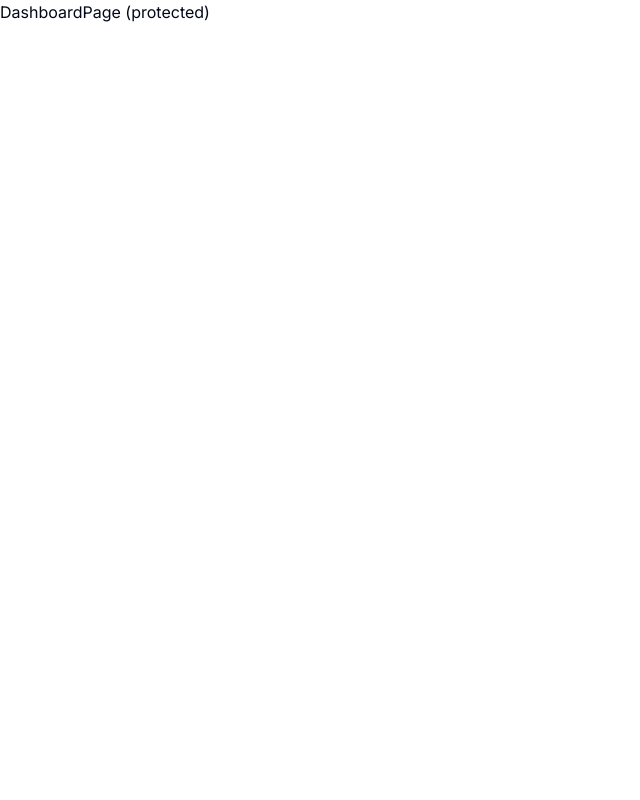
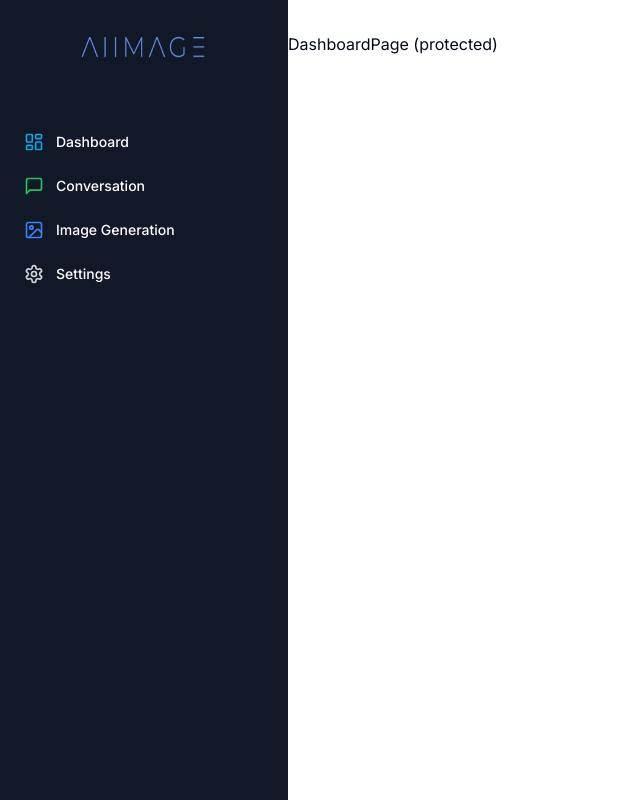
Before and after one commit to CodeZera11/AI-Image, a Next.js app: page /dashboard in a window 1280 px wide. Shown: the whole page, without its empty margins (0-640 px from the left). Built offline with nearby package versions, Linux system fonts and the light colour scheme.

Commit message:
completed sidebar

```diff
--- a/app/(dashboard)/(routes)/dashboard/page.tsx
+++ b/app/(dashboard)/(routes)/dashboard/page.tsx
@@ -5,7 +5,6 @@
     return (
         <div>
             <div>DashboardPage (protected)</div>
-            <UserButton afterSignOutUrl='/' />
         </div>
     )
 }
--- /dev/null
+++ b/app/(dashboard)/layout.tsx
@@ -0,0 +1,18 @@
+import Navbar from "@/components/Navbar"
+import Sidebar from "@/components/Sidebar"
+
+const DashboardLayout = ({ children }: { children: React.ReactNode }) => {
+    return (
+        <div className="h-full relative">
+            <div className="h-full hidden md:flex md:flex-col md:w-72 md:fixed md:inset-y-0 md:z-[80] bg-gray-900">
+                <Sidebar />
+            </div>
+            <main className="md:pl-72">
+                <Navbar />
+                {children}
+            </main>
+        </div>
+    )
+}
+
+export default DashboardLayout
--- /dev/null
+++ b/components/MobileSidebar.tsx
@@ -0,0 +1,22 @@
+import React from 'react'
+import { Button } from './ui/button'
+import { Menu } from 'lucide-react'
+import { Sheet, SheetContent, SheetTrigger } from './ui/sheet'
+import Sidebar from './Sidebar'
+
+const MobileSidebar = () => {
+    return (
+        <Sheet>
+            <SheetTrigger>
+                <Button className='md:hidden' variant={"ghost"} size={"icon"}>
+                    <Menu />
+                </Button>
+            </SheetTrigger>
+            <SheetContent side={"left"} className='p-0'>
+                <Sidebar />
+            </SheetContent>
+        </Sheet>
+    )
+}
+
+export default MobileSidebar
--- /dev/null
+++ b/components/Navbar.tsx
@@ -0,0 +1,18 @@
+import React from 'react'
+import { Button } from './ui/button'
+import { Menu } from 'lucide-react'
+import { UserButton } from '@clerk/nextjs'
+import MobileSidebar from './MobileSidebar'
+
+const Navbar = () => {
+    return (
+        <div className='flex items-center p-4'>
+            <MobileSidebar />
+            <div className='flex w-full justify-end'>
+                <UserButton afterSignOutUrl="/" />
+            </div>
+        </div >
+    )
+}
+
+export default Navbar
--- /dev/null
+++ b/components/Sidebar.tsx
@@ -0,0 +1,56 @@
+import { cn } from "@/lib/utils"
+import { ImageIcon, LayoutDashboardIcon, MessageSquare, Settings } from "lucide-react"
+import Image from "next/image"
+import Link from "next/link"
+
+const routes = [
+    {
+        label: "Dashboard",
+        icon: LayoutDashboardIcon,
+        href: "/dashboard",
+        color: "text-sky-500",
+    },
+    {
+        label: "Conversation",
+        icon: MessageSquare,
+        href: "/conversation",
+        color: "text-green-500",
+    },
+    {
+        label: "Image Generation",
+        icon: ImageIcon,
+        href: "/image",
+        color: "text-blue-500",
+    },
+    {
+        label: "Settings",
+        icon: Settings,
+        href: "/settings",
+        color: "text-gray-300",
+    },
+]
+
+const Sidebar = () => {
+    return (
+        <div className="h-full space-y-4 py-4 flex flex-col bg-[#111827] text-white ">
+            <div className="px-3 py-2 flex-1">
+                <Link href={"/dashboard"}>
+                    <div className="relative mx-auto w-36 h-12 mb-12">
+                        <Image fill src={"/logo2.png"} alt="Logo" />
+                    </div>
+                </Link>
+
+                {routes.map((route) => (
+                    <Link href={route.href} key={route.href} className="text-sm group flex p-3 w-full justify-start font-medium cursor-pointer hover:bg-white/10 rounded-lg transition">
+                        <div className="flex items-center flex-1">
+                            <route.icon className={cn("h-5 w-5 mr-3", route.color)} />
+                            {route.label}
+                        </div>
+                    </Link>
+                ))}
+            </div>
+        </div>
+    )
+}
+
+export default Sidebar
--- /dev/null
+++ b/components/ui/sheet.tsx
@@ -0,0 +1,144 @@
+"use client"
+
+import * as React from "react"
+import * as SheetPrimitive from "@radix-ui/react-dialog"
+import { cva, type VariantProps } from "class-variance-authority"
+import { X } from "lucide-react"
+
+import { cn } from "@/lib/utils"
+
+const Sheet = SheetPrimitive.Root
+
+const SheetTrigger = SheetPrimitive.Trigger
+
+const SheetClose = SheetPrimitive.Close
+
+const SheetPortal = ({
+  className,
+  ...props
+}: SheetPrimitive.DialogPortalProps) => (
+  <SheetPrimitive.Portal className={cn(className)} {...props} />
+)
+SheetPortal.displayName = SheetPrimitive.Portal.displayName
+
+const SheetOverlay = React.forwardRef<
+  React.ElementRef<typeof SheetPrimitive.Overlay>,
+  React.ComponentPropsWithoutRef<typeof SheetPrimitive.Overlay>
+>(({ className, ...props }, ref) => (
+  <SheetPrimitive.Overlay
+    className={cn(
+      "fixed inset-0 z-50 bg-background/80 backdrop-blur-sm data-[state=open]:animate-in data-[state=closed]:animate-out data-[state=closed]:fade-out-0 data-[state=open]:fade-in-0",
+      className
+    )}
+    {...props}
+    ref={ref}
+  />
+))
+SheetOverlay.displayName = SheetPrimitive.Overlay.displayName
+
+const sheetVariants = cva(
+  "fixed z-50 gap-4 bg-background p-6 shadow-lg transition ease-in-out data-[state=open]:animate-in data-[state=closed]:animate-out data-[state=closed]:duration-300 data-[state=open]:duration-500",
+  {
+    variants: {
+      side: {
+        top: "inset-x-0 top-0 border-b data-[state=closed]:slide-out-to-top data-[state=open]:slide-in-from-top",
+        bottom:
+          "inset-x-0 bottom-0 border-t data-[state=closed]:slide-out-to-bottom data-[state=open]:slide-in-from-bottom",
+        left: "inset-y-0 left-0 h-full w-3/4 border-r data-[state=closed]:slide-out-to-left data-[state=open]:slide-in-from-left sm:max-w-sm",
+        right:
+          "inset-y-0 right-0 h-full w-3/4  border-l data-[state=closed]:slide-out-to-right data-[state=open]:slide-in-from-right sm:max-w-sm",
+      },
+    },
+    defaultVariants: {
+      side: "right",
+    },
+  }
+)
+
+interface SheetContentProps
+  extends React.ComponentPropsWithoutRef<typeof SheetPrimitive.Content>,
+  VariantProps<typeof sheetVariants> { }
+
+const SheetContent = React.forwardRef<
+  React.ElementRef<typeof SheetPrimitive.Content>,
+  SheetContentProps
+>(({ side = "right", className, children, ...props }, ref) => (
+  <SheetPortal>
+    <SheetOverlay />
+    <SheetPrimitive.Content
+      ref={ref}
+      className={cn(sheetVariants({ side }), className)}
+      {...props}
+    >
+      {children}
+      <SheetPrimitive.Close className="absolute right-4 top-4 rounded-sm opacity-70 ring-offset-background transition-opacity hover:opacity-100 focus:outline-none focus:ring-2 focus:ring-ring focus:ring-offset-2 disabled:pointer-events-none data-[state=open]:bg-secondary text-white">
+        <X className="h-4 w-4" />
+        <span className="sr-only">Close</span>
+      </SheetPrimitive.Close>
+    </SheetPrimitive.Content>
+  </SheetPortal>
+))
+SheetContent.displayName = SheetPrimitive.Content.displayName
+
+const SheetHeader = ({
+  className,
+  ...props
+}: React.HTMLAttributes<HTMLDivElement>) => (
+  <div
+    className={cn(
+      "flex flex-col space-y-2 text-center sm:text-left",
+      className
+    )}
+    {...props}
+  />
+)
+SheetHeader.displayName = "SheetHeader"
+
+const SheetFooter = ({
+  className,
+  ...props
+}: React.HTMLAttributes<HTMLDivElement>) => (
+  <div
+    className={cn(
+      "flex flex-col-reverse sm:flex-row sm:justify-end sm:space-x-2",
+      className
+    )}
+    {...props}
+  />
+)
+SheetFooter.displayName = "SheetFooter"
+
+const SheetTitle = React.forwardRef<
+  React.ElementRef<typeof SheetPrimitive.Title>,
+  React.ComponentPropsWithoutRef<typeof SheetPrimitive.Title>
+>(({ className, ...props }, ref) => (
+  <SheetPrimitive.Title
+    ref={ref}
+    className={cn("text-lg font-semibold text-foreground", className)}
+    {...props}
+  />
+))
+SheetTitle.displayName = SheetPrimitive.Title.displayName
+
+const SheetDescription = React.forwardRef<
+  React.ElementRef<typeof SheetPrimitive.Description>,
+  React.ComponentPropsWithoutRef<typeof SheetPrimitive.Description>
+>(({ className, ...props }, ref) => (
+  <SheetPrimitive.Description
+    ref={ref}
+    className={cn("text-sm text-muted-foreground", className)}
+    {...props}
+  />
+))
+SheetDescription.displayName = SheetPrimitive.Description.displayName
+
+export {
+  Sheet,
+  SheetTrigger,
+  SheetClose,
+  SheetContent,
+  SheetHeader,
+  SheetFooter,
+  SheetTitle,
+  SheetDescription,
+}
--- a/package.json
+++ b/package.json
@@ -10,6 +10,7 @@
   },
   "dependencies": {
     "@clerk/nextjs": "^4.23.1",
+    "@radix-ui/react-dialog": "^1.0.4",
     "@radix-ui/react-slot": "^1.0.2",
     "@types/node": "20.4.5",
     "@types/react": "18.2.17",
```
Also changed, not shown: public/logo2.png (added), 1 other file (tests, documents, lock files or other folders).
